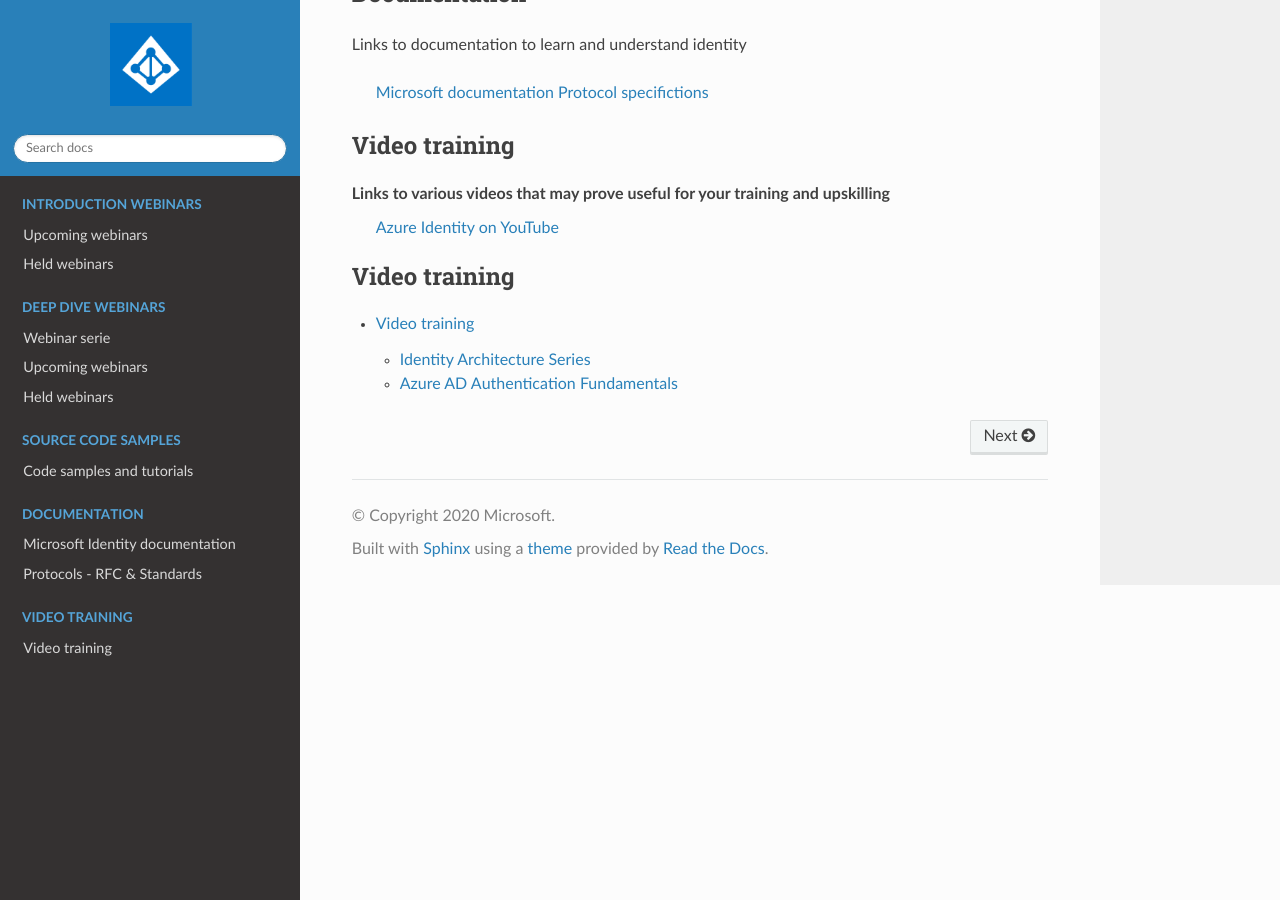
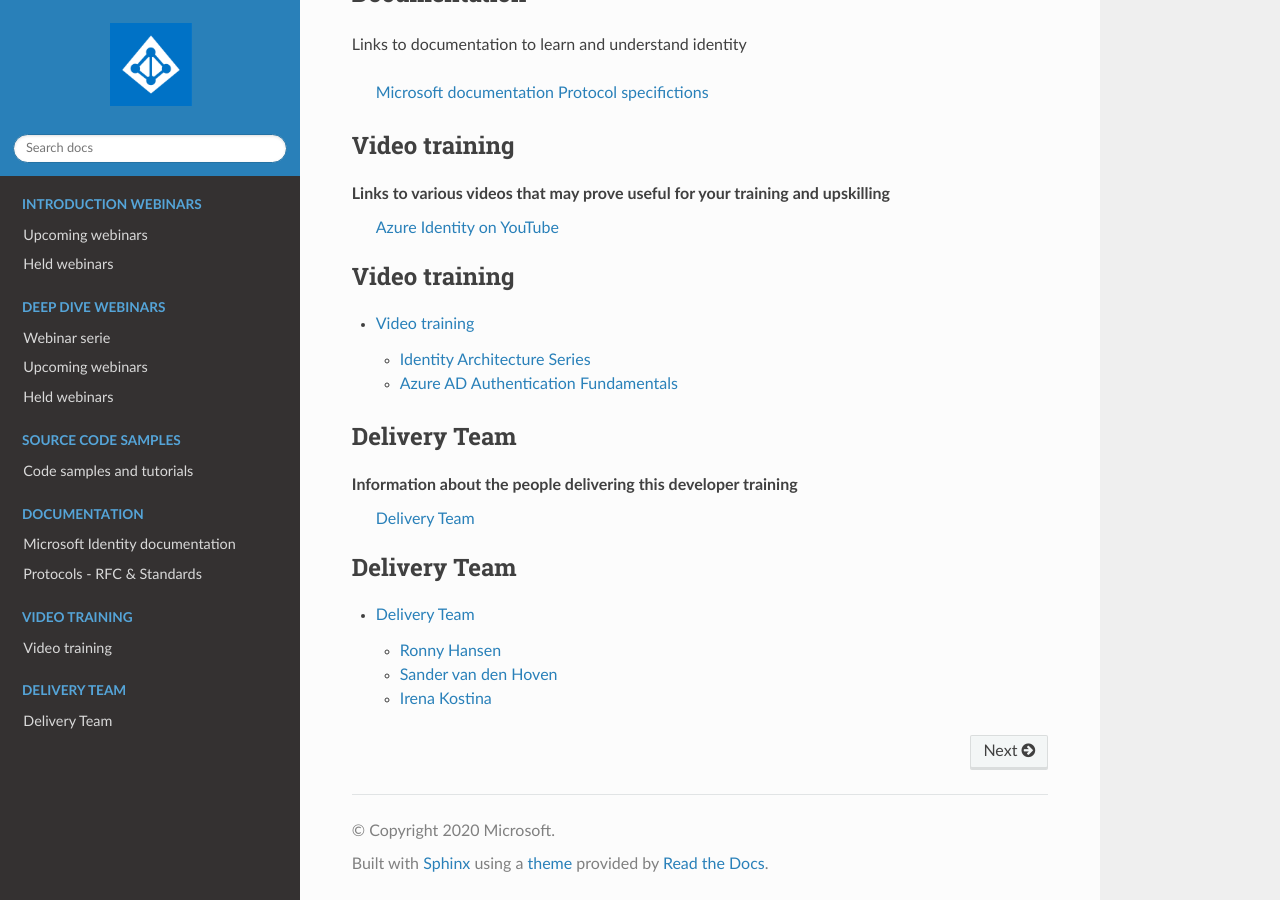
Before and after one commit to RonnyA/ModernIdentity, a Sphinx documentation site: the page built from docs/source/index.rst, in a window 1280 px wide and 900 px high, scrolled down 1179 px. Built offline with Sphinx 7.4.7 and the Read the Docs theme 2.0.0, drawn with Linux system fonts in a browser that asks for light colours.

Commit message:
Added delivery team

```diff
--- a/docs/source/index.rst
+++ b/docs/source/index.rst
@@ -47,8 +47,6 @@
 
   .. tip:: The links for signing up for the the Deep Dive webinars are not
            yet available. Come back later and check for updates.
-
-
 
 * **Deep Dive webinars**:
   :doc:`Overview <deep/overview>`
@@ -105,3 +103,14 @@
    :caption: Video training
 
    video/microsoft-identity-youtube
+
+Delivery Team
+--------------
+Information about the people delivering this developer training
+   :doc:`Delivery Team <team/delivery-team>`
+
+.. toctree::
+   :maxdepth: 2
+   :caption: Delivery Team
+
+   team/delivery-team
--- /dev/null
+++ b/docs/source/team/delivery-team.rst
@@ -0,0 +1,17 @@
+Delivery Team
+=============
+
+
+Ronny Hansen
+------------
+Cloud Solution Architect, OCP Western Europe
+
+
+Sander van den Hoven
+--------------------
+Cloud Solution Architect, OCP Western Europe
+
+
+Irena Kostina
+-------------
+Cloud Solution Architect, OCP Western Europe
```
Also changed, not shown: 8 other files.
